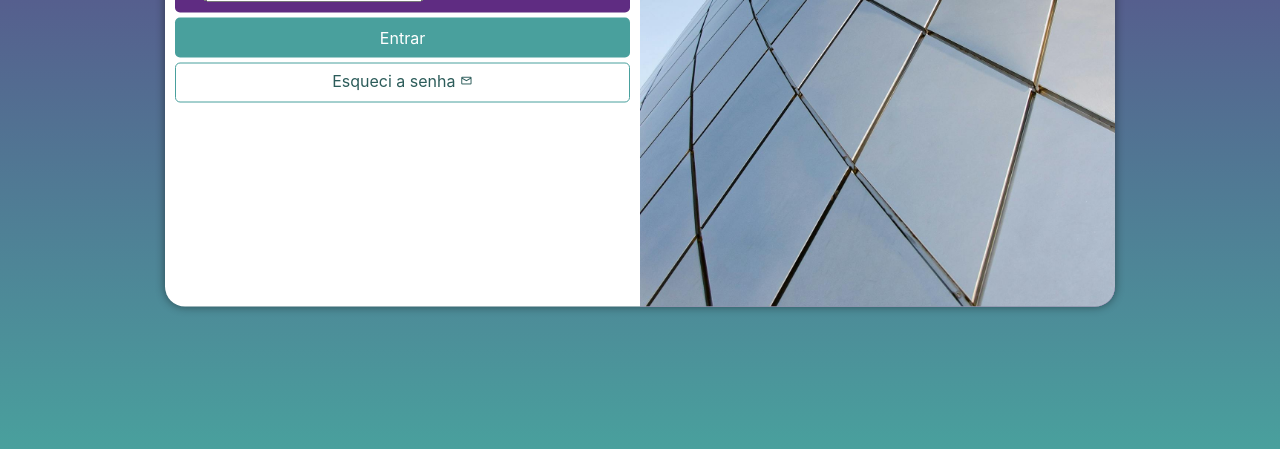
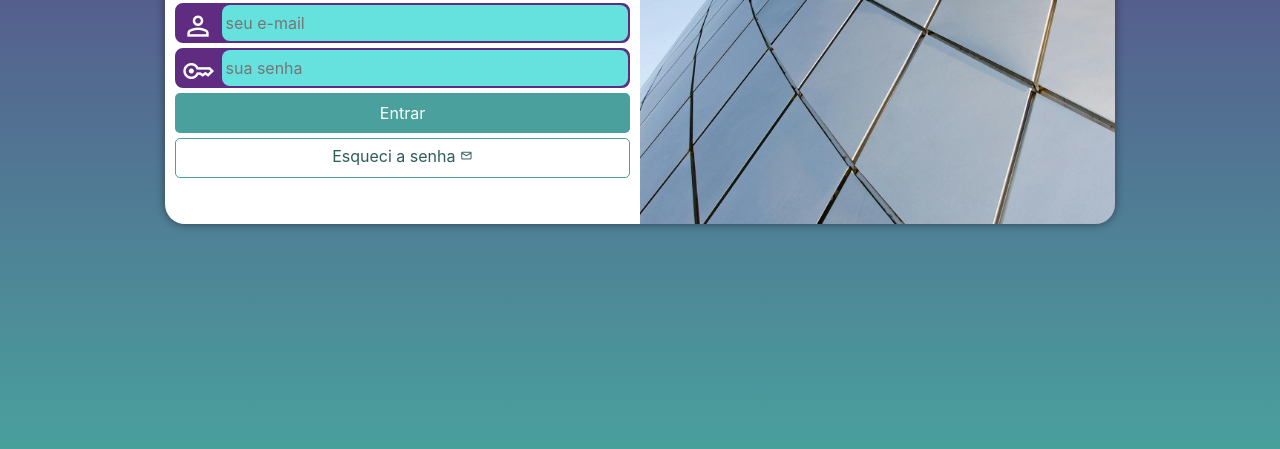
Before and after one commit to FBrunno96/projeto-login, a plain HTML site: page index.html in a window 1280 px wide. Shown: the part 351-800 px from the top of the page. Drawn offline with nearby package versions, Linux system fonts and the light colour scheme.

Commit message:
projeto login finalizado

```diff
--- a/estilos/media-query.css
+++ b/estilos/media-query.css
@@ -8,6 +8,7 @@
 
     section#login {
         width: 80vw;
+        height: 280px;
     }
 
     section#login > div#imagem {
@@ -30,6 +31,7 @@
 
     section#login {
         width: 950px;
+        height: 350px;
     }
 
     section#login > div#imagem {
@@ -48,6 +50,7 @@
     }
 
     div#formulario > p {
-        font-size: 1.2em;
+        font-size: 1em;
+        margin: 20px 0px;
     }
 }
--- a/estilos/style.css
+++ b/estilos/style.css
@@ -29,7 +29,6 @@ section#login {
     position: absolute;
     top: 50%;
     left: 50%;
-    transform: translate(-50%, -50%);
     overflow: hidden;
 
     background-color: white;
@@ -38,6 +37,7 @@ section#login {
     border-radius: 20px;
     box-shadow: 0px 0px 10px rgba(0, 0, 0, 0.466);
 
+    transform: translate(-50%, -50%);
     transition: width 0.3s, height 0.3s;
     transition-timing-function: ease;
 }
@@ -65,15 +65,38 @@ div#formulario > p {
 
 form > div.campo {
     background-color: #5f2c82;
+    border: 2px solid #5f2c82;
     display: block;
     width: 100%;
     height: 40px;
-    border-radius: 5px;
+    border-radius: 8px;
     margin: 5px 0px;
 }
 
 div.campo > label {
     display: none;
+}
+
+div.campo > i {
+    color: white;
+    font-size: 2em;
+    width: 40px;
+    padding: 5px;
+}
+
+div.campo > input {
+    background-color: #66e2de;
+    font-size: 1em;
+    width: calc(100% - 45px);
+    height: 100%;
+    border: 0px;
+    border-radius: 8px;
+    padding: 4px;
+    transform: translateY(-13px);
+}
+
+div.campo > input:focus-within {
+    background-color: white;
 }
 
 form > input[type=submit] {
```
